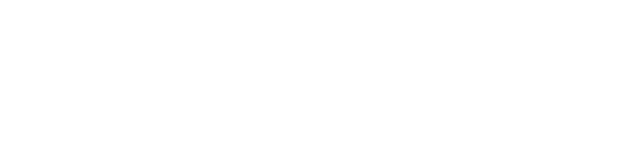
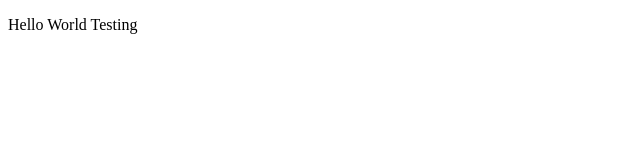
Before and after one commit to AparnaVivekanandan18/JSON-API, a website: page public/index.html in a window 1280 px wide. Shown: the whole page, without its empty margins (0-640 px from the left). Drawn offline with Linux system fonts and the light colour scheme.

Commit message:
html file update

```diff
--- a/public/index.html
+++ b/public/index.html
@@ -2,9 +2,9 @@
 <html lang="en">
 <head>
     <meta charset="UTF-8">
-    <title>Title</title>
+    <title>Simple JSON API</title>
 </head>
 <body>
-
+<p>Hello World Testing</p>
 </body>
 </html>
```
